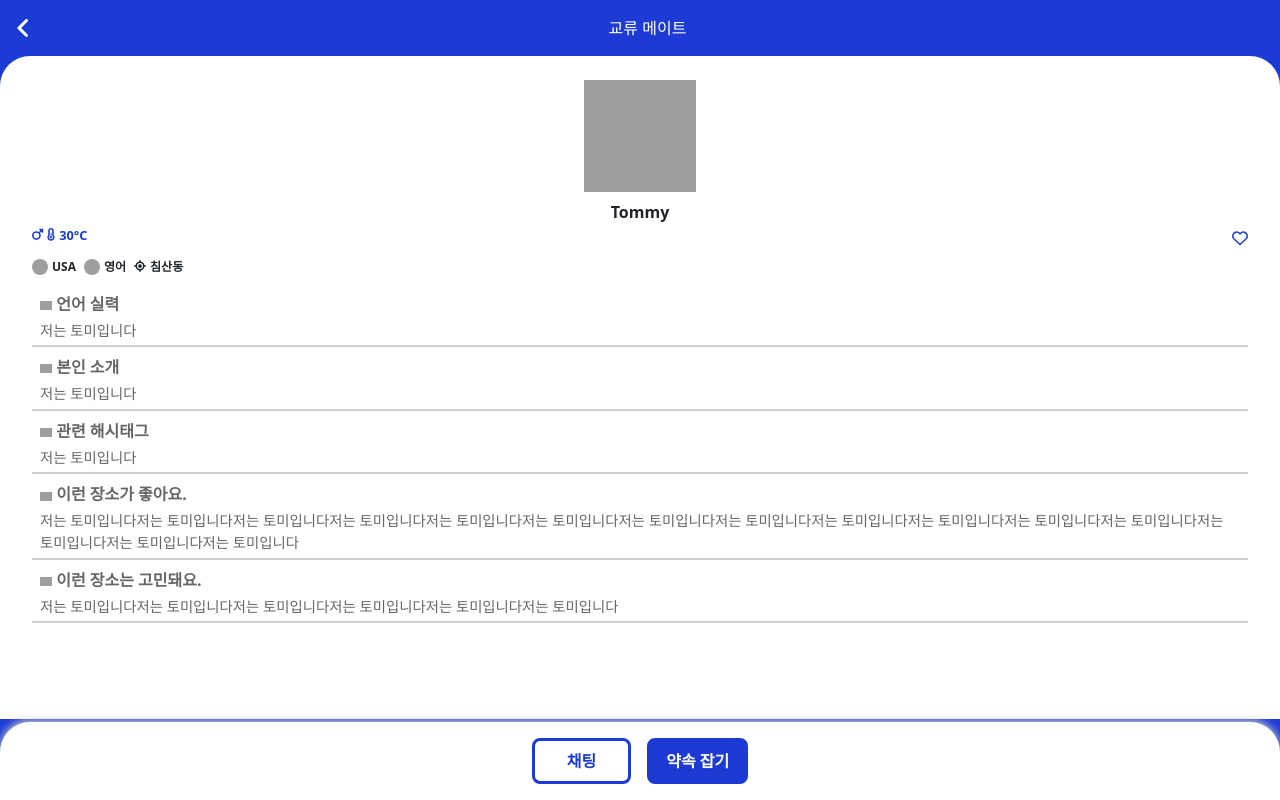
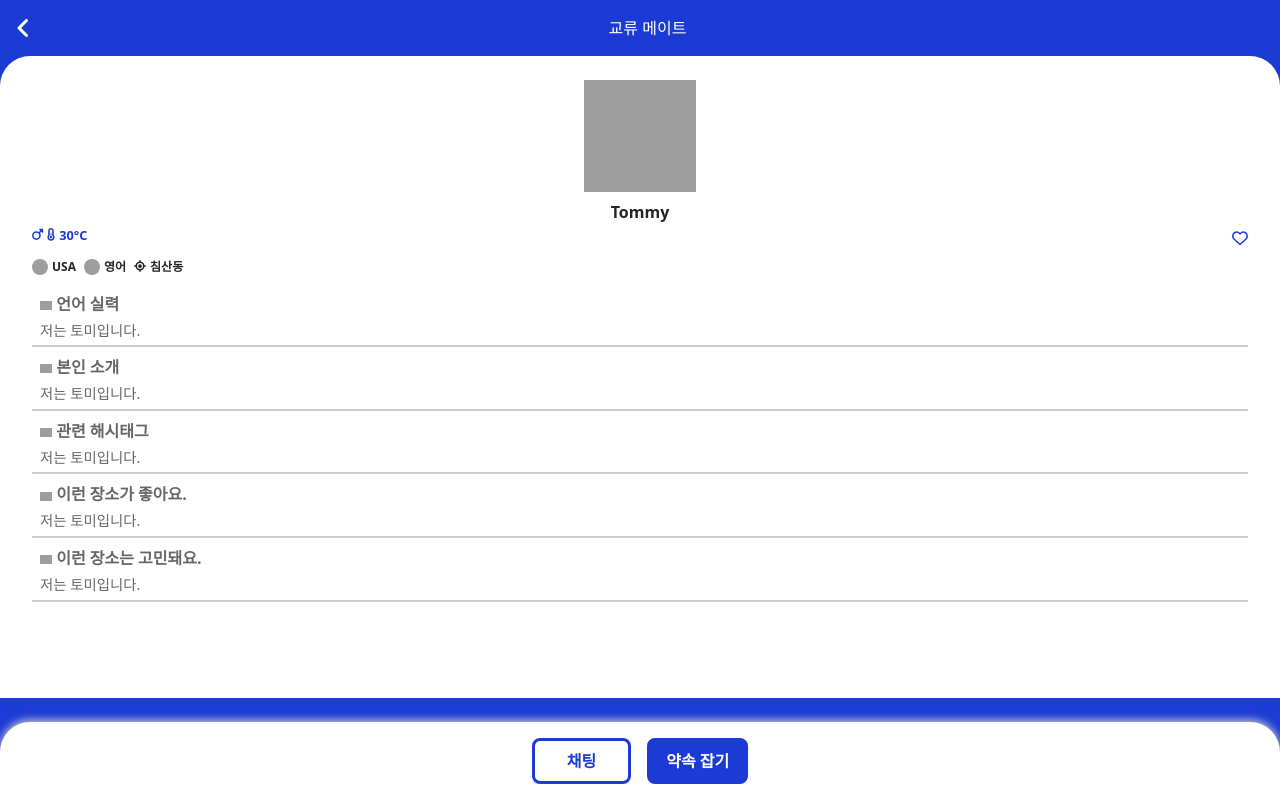
Before and after one commit to yoo0221/ShallWeFront, a React (Create React App) app in the folder shall_we_front/: page /detailProfile in a window 1280 px wide. Built offline with nearby package versions, Linux system fonts and the light colour scheme; grey boxes are pictures that could not be loaded; the HTML template or start-up script is replaced by a standard one.

Commit message:
update detailProfile.js

```diff
--- a/shall_we_front/src/pages/detailProfile.js
+++ b/shall_we_front/src/pages/detailProfile.js
@@ -12,9 +12,37 @@ import {
 } from '@fortawesome/free-solid-svg-icons';
 import { faHeart as emptyHeart } from '@fortawesome/free-regular-svg-icons';
 
+
+function OrderBox(props) {
+    return (
+        <>
+        {props.orders.map((order, index)=> (
+            <div className='orderBox'>
+                <div className='orderTitle'>
+                    <img
+                        src='/assets/img/profile_order.png'
+                        className='profileOrder'/>
+                    <span> {order.title}</span>
+                </div>
+                <div className='orderDes'>
+                    <span> {order.body}</span>
+                </div>
+            </div>
+        ))}
+        </>
+    );
+}
+
 function detailProfile() {
     // const [like, setLike] = useState(false);
     const like = false;
+    const orders = [
+        {id:1, title:'언어 실력', body:'저는 토미입니다.'},
+        {id:2, title:'본인 소개', body:'저는 토미입니다.'},
+        {id:3, title:'관련 해시태그', body:'저는 토미입니다.'},
+        {id:4, title:'이런 장소가 좋아요.', body:'저는 토미입니다.'},
+        {id:5, title:'이런 장소는 고민돼요.', body:'저는 토미입니다.'},
+    ]
     document.body.style = 'background: #1C3BD5;';
     return (
         <>
@@ -54,7 +82,8 @@ function detailProfile() {
                     <span>침산동</span>
                 </div>
                 <div>
-                    <div className='orderBox'>
+                    <OrderBox orders={orders}></OrderBox>
+                    {/* <div className='orderBox'>
                         <div className='orderTitle'>
                             <img
                                 src='/assets/img/profile_order.png'
@@ -108,7 +137,7 @@ function detailProfile() {
                         <div className='orderDes'>
                             <span>저는 토미입니다저는 토미입니다저는 토미입니다저는 토미입니다저는 토미입니다저는 토미입니다</span>
                         </div>
-                    </div>
+                    </div> */}
                 </div>
             </div>
 
```
